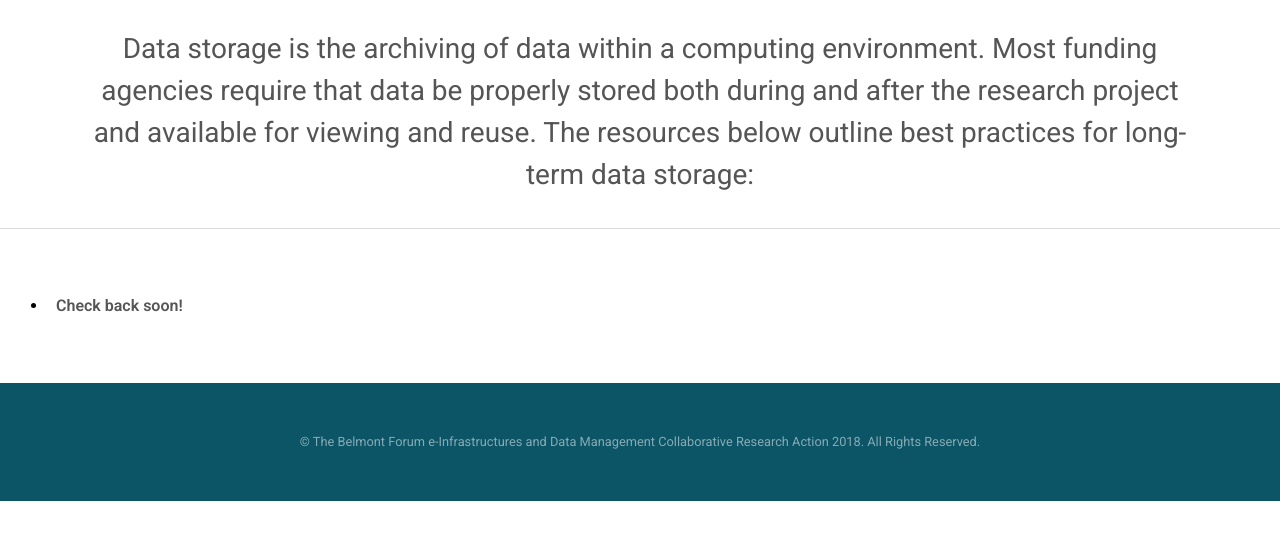
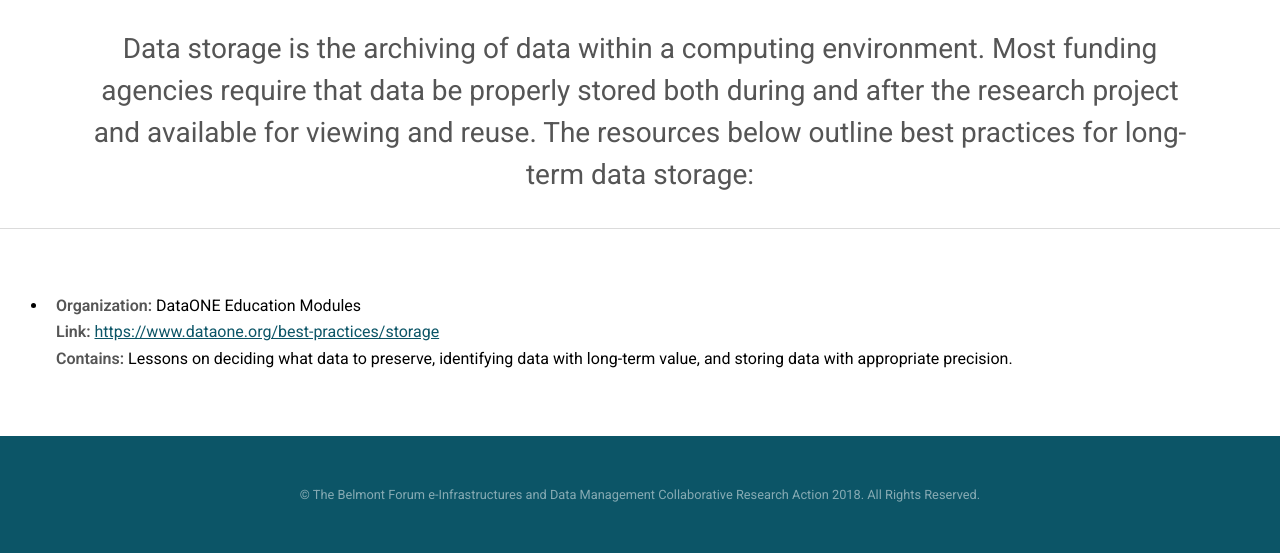
Before and after one commit to bfe-inf/toolkit, a Jekyll site: the page built from bp&s-storage.html, in a window 1280 px wide, cut to the strip 342-900 px from the top of the page. Built offline with Jekyll 4.4.1, drawn with Linux system fonts in a browser that asks for light colours.

Commit message:
Update bp&s-storage.html

```diff
--- a/bp&s-storage.html
+++ b/bp&s-storage.html
@@ -55,7 +55,9 @@ tipue_search_active: true
 			<section id="two" class="wrapper">
       				<div class"inner">
    				 	<ul>
-	     					<li> <strong>Check back soon!</strong></li>
+	     					<li> <strong>Organization:</strong> DataONE Education Modules  <br/>
+             	   				<strong>Link:</strong> <a href="https://www.dataone.org/best-practices/storage" target="_blank">https://www.dataone.org/best-practices/storage</a><br/>
+		   				<strong>Contains:</strong> Lessons on deciding what data to preserve, identifying data with long-term value, and storing data with appropriate precision. </li>
       					</ul>
      				 </div>
 	  		</section>
```
